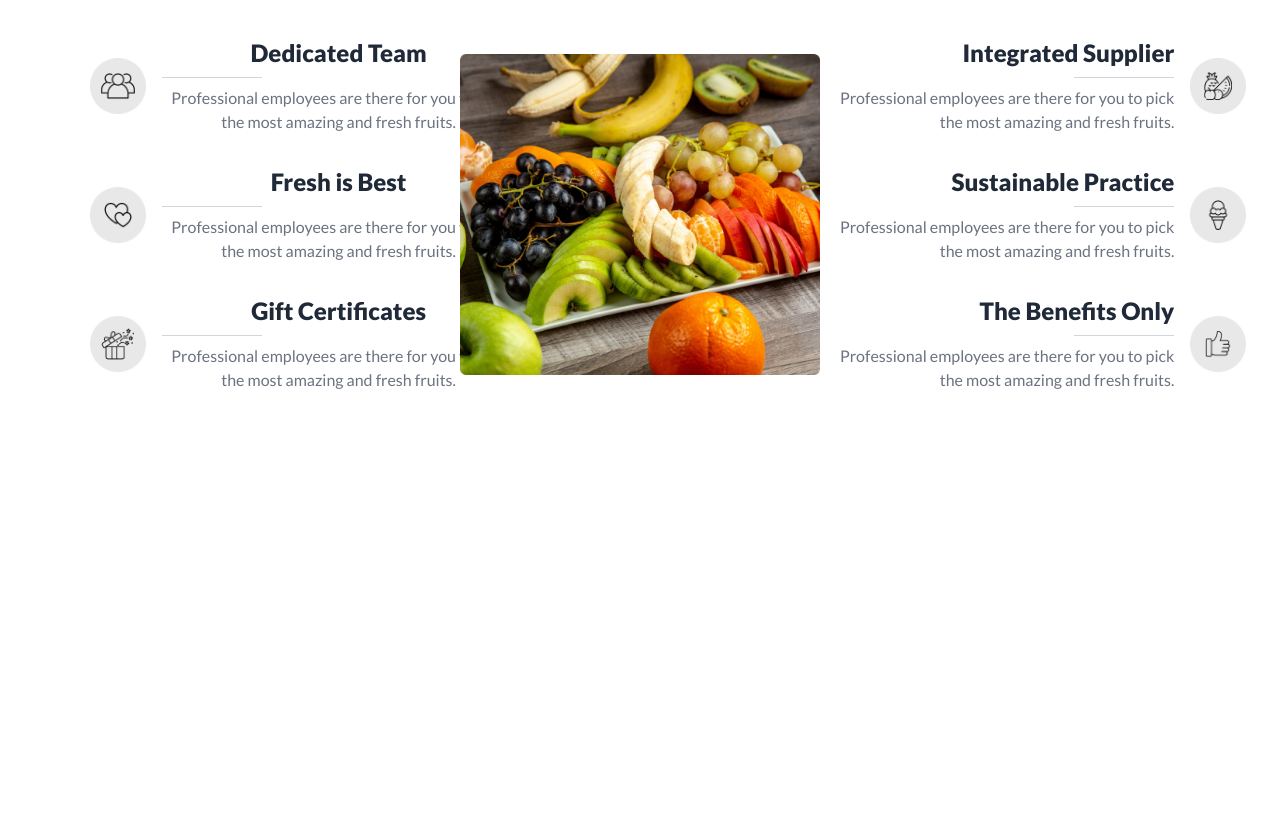
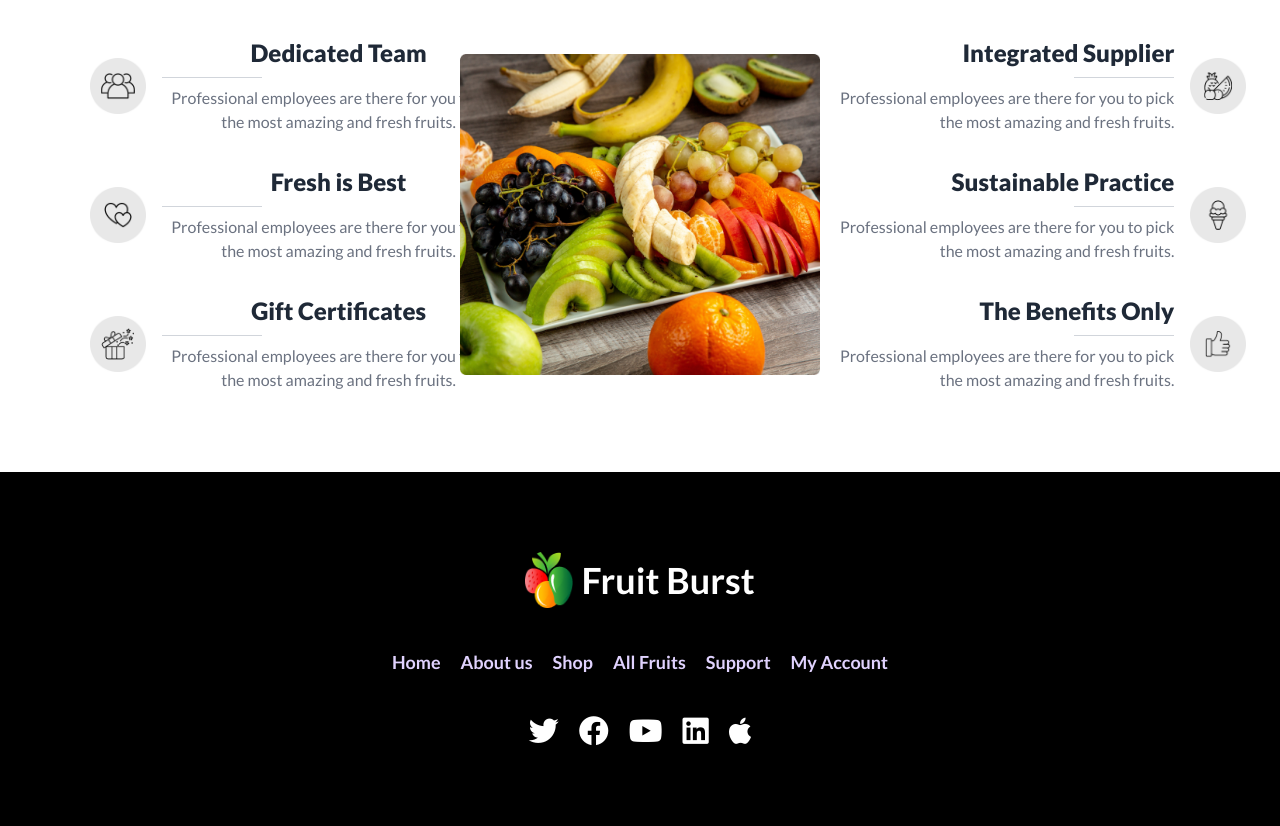
Before and after one commit to webpromahdi/fruit-brust, a plain HTML site: page index.html in a window 1280 px wide. Shown: the part 2801-3627 px from the top of the page. Before the commit the page ends 3193 px from the top, so only its background shows below. Drawn offline with nearby package versions, Linux system fonts and the light colour scheme.

Commit message:
footer done

```diff
--- a/index.html
+++ b/index.html
@@ -39,6 +39,9 @@
       }
       body{
         font-family: "Lato", sans-serif;
+      }
+      button:hover{
+        background-color: #d83739;
       }
     </style>
   </head>
@@ -91,7 +94,7 @@
             <div class="max-w-4xl max-md:max-w-xs m-auto text-center flex flex-col justify-center items-center z-10">
               <h2 class="text-7xl max-md:text-2xl text-white py-2 font-extrabold leading-tight max-md:leading-tight">Exotic tastes at your doorstep</h2>
               <p class="text-white text-xl max-md:text-sm mt-1 mb-5">We supply highly quality organic products</p>
-              <button class="btn bg-primary-color border-none text-xl max-md:text-base text-white">Shop Now</button>
+              <button class="btn bg-primary-color hover:bg-[#d83739] ease-in-out border-none text-xl max-md:text-base text-white">Shop Now</button>
             </div>
             <!-- carousl content end -->
             <div class="absolute inset-0 bg-black opacity-40 rounded-md"></div>
@@ -106,7 +109,7 @@
             <div class="max-w-4xl max-md:max-w-xs m-auto text-center flex flex-col justify-center items-center z-10">
               <h2 class="text-7xl max-md:text-2xl text-white py-2 font-extrabold leading-tight max-md:leading-tight">Exotic tastes at your doorstep</h2>
               <p class="text-white text-xl max-md:text-sm mt-1 mb-5">We supply highly quality organic products</p>
-              <button class="btn bg-primary-color border-none text-xl max-md:text-base text-white">Shop Now</button>
+              <button class="btn bg-primary-color hover:bg-[#d83739] ease-in-out border-none text-xl max-md:text-base text-white">Shop Now</button>
             </div>
             <!-- carousl content end -->
             <div class="absolute inset-0 bg-black opacity-40 rounded-md"></div>
@@ -121,7 +124,7 @@
                 <div class="max-w-4xl max-md:max-w-xs m-auto text-center flex flex-col justify-center items-center z-10">
                   <h2 class="text-7xl max-md:text-2xl text-white py-2 font-extrabold leading-tight max-md:leading-tight">Exotic tastes at your doorstep</h2>
                   <p class="text-white text-xl max-md:text-sm mt-1 mb-5">We supply highly quality organic products</p>
-                  <button class="btn bg-primary-color border-none text-xl max-md:text-base text-white">Shop Now</button>
+                  <button class="btn bg-primary-color hover:bg-[#d83739] ease-in-out border-none text-xl max-md:text-base text-white">Shop Now</button>
                 </div>
                 <!-- carousl content end -->
                 <div class="absolute inset-0 bg-black opacity-40 rounded-md"></div>
@@ -136,7 +139,7 @@
             <div class="max-w-4xl max-md:max-w-xs m-auto text-center flex flex-col justify-center items-center z-10">
               <h2 class="text-7xl max-md:text-2xl text-white py-2 font-extrabold leading-tight max-md:leading-tight">Exotic tastes at your doorstep</h2>
               <p class="text-white text-xl max-md:text-sm mt-1 mb-5">We supply highly quality organic products</p>
-              <button class="btn bg-primary-color border-none text-xl max-md:text-base text-white">Shop Now</button>
+              <button class="btn bg-primary-color hover:bg-[#d83739] ease-in-out border-none text-xl max-md:text-base text-white">Shop Now</button>
             </div>
             <!-- carousl content end -->
             <div class="absolute inset-0 bg-black opacity-40 rounded-md"></div>
@@ -486,5 +489,31 @@
       </div>
       </section>
     </main>
+
+    <footer class="footer footer-center py-20 bg-black text-primary-content mt-20 max-lg:mt-10">
+      <div class="flex items-center gap-x-2">
+        <a href="#"><img class="w-12 h-14" src="./images/logo.png"></a>
+        <a class="text-4xl font-bold text-white" href="#">Fruit Burst</a>
+      </div>
+
+      <div class="grid grid-flow-col gap-5 text-lg max-md:text-sm max-md:w-72 max-md:flex max-md:flex-wrap max-md:justify-center font-semibold">
+        <a class="link link-hover">Home</a>
+        <a class="link link-hover">About us</a>
+        <a class="link link-hover">Shop</a>
+        <a class="link link-hover">All Fruits</a>
+        <a class="link link-hover">Support</a>
+        <a class="link link-hover">My Account</a>
+      </div>
+
+      <div>
+        <div class="grid grid-flow-col gap-5 text-white text-3xl max-md:text-xl">
+          <i class="fa-brands fa-twitter"></i>
+          <i class="fa-brands fa-facebook"></i>
+          <i class="fa-brands fa-youtube"></i>
+          <i class="fa-brands fa-linkedin"></i>
+          <i class="fa-brands fa-apple"></i>
+        </div>
+      </div>
+    </footer>
   </body>
 </html>
```
